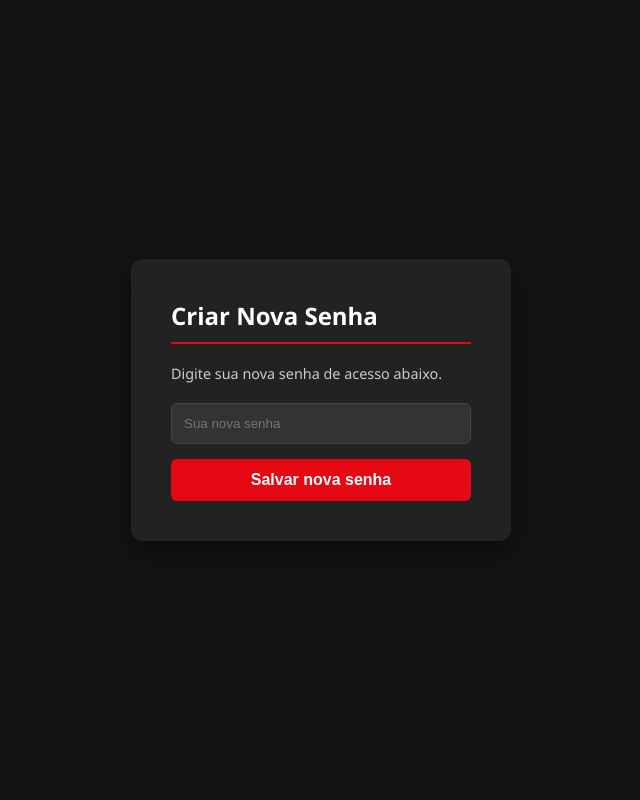
After one commit to mhbsZSS/TomFlix_App, a FastAPI app: template templates/nova_senha.html in a window 1280 px wide. The commit adds this page. Shown: the whole page, without its empty margins (319-959 px from the left). Run offline with FastAPI, Linux system fonts and the light colour scheme; the template is opened without the code that fills it, so the values that code supplies are empty.

Commit message:
feat: implementa microsserviço de autenticação e recuperação de senha

```diff
--- /dev/null
+++ b/auth_service/requirements.txt
@@ -0,0 +1,5 @@
+fastapi
+uvicorn
+mysql-connector-python
+python-multipart
+bcrypt
--- a/main.py
+++ b/main.py
@@ -3,73 +3,73 @@ from fastapi.responses import HTMLResponse, RedirectResponse
 from fastapi.templating import Jinja2Templates
 from starlette.middleware.sessions import SessionMiddleware
 import os
-import requests
+import requests # O Pulo do Gato: Biblioteca para fazer requisições HTTP internas
 from database import get_db_connection
-from security import gerar_hash_senha, verificar_senha
 
 app = FastAPI(title="TomFlix App")
 
-# Ativa as sessões usando a chave secreta do seu .env
 app.add_middleware(SessionMiddleware, secret_key=os.getenv("SECRET_KEY"))
+templates = Jinja2Templates(directory="templates")
 
-# Aponta para a pasta onde criaremos nossos arquivos de tela (HTML)
-templates = Jinja2Templates(directory="templates")
+# Endereço interno do microsserviço (definido no docker-compose.yml)
+AUTH_URL = "http://auth-service:3000"
 
 @app.get("/", response_class=HTMLResponse)
 def tela_login(request: Request):
-    """Rota inicial: Mostra o login ou redireciona se já estiver logado."""
     if request.session.get("usuario_id"):
         return RedirectResponse(url="/catalogo", status_code=303)
-
-    # Parâmetros declarados explicitamente resolvem o bug do dict!
     return templates.TemplateResponse(request=request, name="login.html")
 
 @app.post("/cadastrar")
 def cadastrar_usuario(request: Request, nome: str = Form(...), email: str = Form(...), senha: str = Form(...)):
-    """Recebe os dados, aplica o hash na senha e salva no MariaDB/MySQL."""
-    conn = get_db_connection()
-    if not conn:
-        raise HTTPException(status_code=500, detail="Erro de banco de dados")
-
-    cursor = conn.cursor()
-    senha_segura = gerar_hash_senha(senha) # segurança
-
     try:
-        query = "INSERT INTO usuarios (nome, email, senha_hash) VALUES (%s, %s, %s)"
-        cursor.execute(query, (nome, email, senha_segura))
-        conn.commit()
-    except Exception as e:
-        conn.close()
-        raise HTTPException(status_code=400, detail="Erro ao cadastrar. E-mail pode já estar em uso.")
-
-    cursor.close()
-    conn.close()
-
-    # Redireciona de volta para a tela inicial para o usuário fazer login
-    return RedirectResponse(url="/", status_code=303)
+        resposta = requests.post(f"{AUTH_URL}/cadastrar", data={"nome": nome, "email": email, "senha": senha}, timeout=10)
+        if resposta.status_code == 200:
+            return RedirectResponse(url="/?msg=cadastro_sucesso", status_code=303)
+        # O Pulo do Gato: Redireciona com mensagem de erro em vez de tela preta
+        return RedirectResponse(url="/?msg=erro_cadastro", status_code=303)
+    except requests.exceptions.RequestException:
+        return RedirectResponse(url="/?msg=erro_offline", status_code=303)
 
 @app.post("/login")
 def realizar_login(request: Request, email: str = Form(...), senha: str = Form(...)):
-    """Verifica credenciais e inicia a sessão do usuário."""
-    conn = get_db_connection()
-    cursor = conn.cursor()
+    try:
+        resposta = requests.post(f"{AUTH_URL}/login", data={"email": email, "senha": senha}, timeout=10)
+        if resposta.status_code == 200:
+            dados = resposta.json()
+            request.session["usuario_id"] = dados["usuario_id"]
+            request.session["role"] = dados["role"]
+            return RedirectResponse(url="/catalogo", status_code=303)
+        # Redireciona em caso de credencial inválida
+        return RedirectResponse(url="/?msg=erro_login", status_code=303)
+    except requests.exceptions.RequestException:
+        return RedirectResponse(url="/?msg=erro_offline", status_code=303)
 
-    cursor.execute("SELECT id, senha_hash FROM usuarios WHERE email = %s", (email,))
-    usuario = cursor.fetchone()
+@app.post("/esqueci-senha")
+def esqueci_senha(request: Request, email: str = Form(...)):
+    try:
+        requests.post(f"{AUTH_URL}/esqueci-senha", data={"email": email}, timeout=10)
+        return RedirectResponse(url="/?msg=email_enviado", status_code=303)
+    except requests.exceptions.RequestException:
+        return RedirectResponse(url="/?msg=erro_offline", status_code=303)
 
-    cursor.close()
-    conn.close()
+@app.get("/nova-senha", response_class=HTMLResponse)
+def tela_nova_senha(request: Request, token: str):
+    return templates.TemplateResponse(request=request, name="nova_senha.html", context={"token": token})
 
-    if usuario and verificar_senha(senha, usuario[1]):
-        # Segregação: gravamos o ID na sessão!
-        request.session["usuario_id"] = usuario[0]
-        return RedirectResponse(url="/catalogo", status_code=303)
-
-    raise HTTPException(status_code=401, detail="E-mail ou senha inválidos")
+@app.post("/resetar-senha")
+def resetar_senha(request: Request, token: str = Form(...), nova_senha: str = Form(...)):
+    try:
+        resposta = requests.post(f"{AUTH_URL}/resetar-senha", data={"token": token, "nova_senha": nova_senha}, timeout=10)
+        if resposta.status_code == 200:
+            return RedirectResponse(url="/?msg=senha_alterada", status_code=303)
+        # Captura o token inválido/expirado e devolve para o início
+        return RedirectResponse(url="/?msg=token_invalido", status_code=303)
+    except requests.exceptions.RequestException:
+        return RedirectResponse(url="/?msg=erro_offline", status_code=303)
 
 @app.get("/logout")
 def sair(request: Request):
-    """Limpa a sessão, essencial para testar múltiplas contas."""
     request.session.clear()
     return RedirectResponse(url="/", status_code=303)
 
--- /dev/null
+++ b/templates/nova_senha.html
@@ -0,0 +1,87 @@
+<!DOCTYPE html>
+<html lang="pt-BR">
+<head>
+    <meta charset="UTF-8">
+    <meta name="viewport" content="width=device-width, initial-scale=1.0">
+    <title>TomFlix - Redefinir Senha</title>
+    <style>
+        body {
+            font-family: 'Segoe UI', Tahoma, Geneva, Verdana, sans-serif;
+            background-color: #141414;
+            color: #ffffff;
+            margin: 0;
+            display: flex;
+            justify-content: center;
+            align-items: center;
+            min-height: 100vh;
+        }
+        .container {
+            display: flex;
+            background: #222;
+            padding: 40px;
+            border-radius: 12px;
+            box-shadow: 0 10px 30px rgba(0,0,0,0.5);
+            justify-content: center;
+        }
+        .form-section {
+            width: 300px;
+        }
+        h2 {
+            margin-top: 0;
+            font-size: 1.5rem;
+            border-bottom: 2px solid #E50914;
+            padding-bottom: 10px;
+            margin-bottom: 20px;
+        }
+        p {
+            font-size: 0.9rem;
+            color: #ccc;
+            margin-bottom: 20px;
+        }
+        input {
+            width: 100%;
+            padding: 12px;
+            margin-bottom: 15px;
+            background: #333;
+            border: 1px solid #444;
+            color: white;
+            border-radius: 6px;
+            box-sizing: border-box;
+            transition: border-color 0.3s;
+        }
+        input:focus {
+            outline: none;
+            border-color: #E50914;
+        }
+        button {
+            width: 100%;
+            padding: 12px;
+            background-color: #E50914;
+            color: white;
+            border: none;
+            border-radius: 6px;
+            font-size: 1rem;
+            font-weight: bold;
+            cursor: pointer;
+            transition: background 0.3s;
+        }
+        button:hover {
+            background-color: #f6121d;
+        }
+    </style>
+</head>
+<body>
+    <div class="container">
+        <div class="form-section">
+            <h2>Criar Nova Senha</h2>
+            <p>Digite sua nova senha de acesso abaixo.</p>
+
+            <form action="/resetar-senha" method="POST">
+                <input type="hidden" name="token" value="{{ token }}">
+                <input type="password" name="nova_senha" placeholder="Sua nova senha" required>
+                <button type="submit">Salvar nova senha</button>
+            </form>
+        </div>
+    </div>
+</body>
+</html>
```
Also changed, not shown: auth_service/auth.py (added, +144 -0 lines), docker-compose.yml (+25 -1 lines), templates/login.html (+57 -4 lines), README.md, 1 other file.
